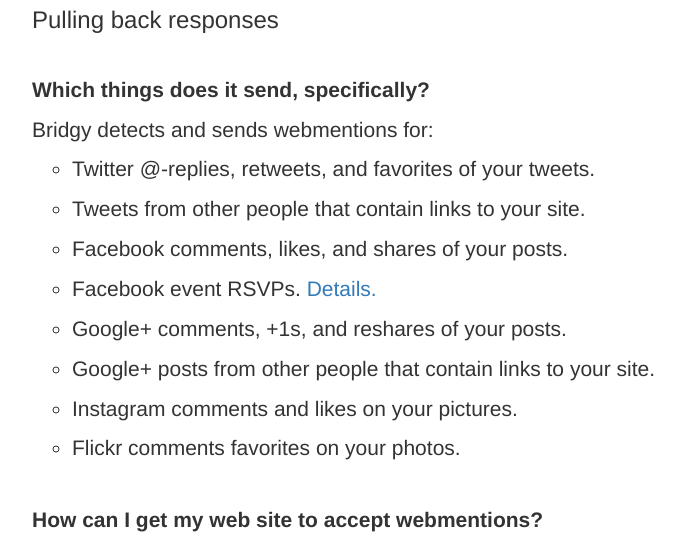
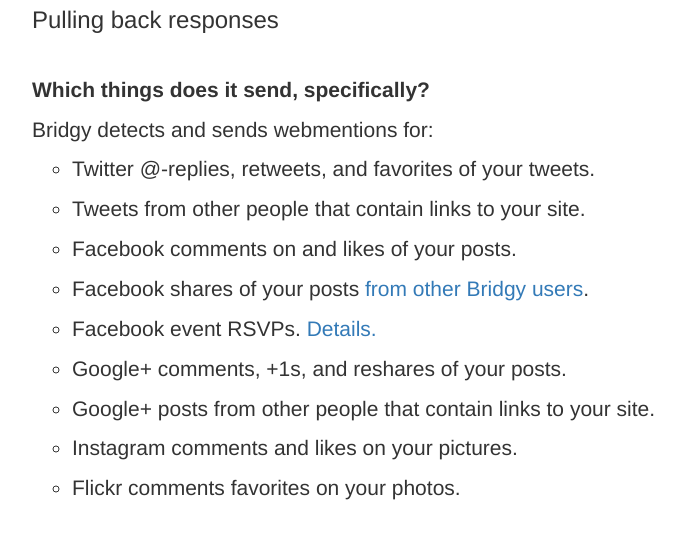
Before and after one commit to snarfed/bridgy, a Django app: template templates/about.html in a window 1280 px wide. Shown: the part 5291-5834 px from the top of the page, without its empty margins (78-763 px from the left). Run offline with Django 3.2, Linux system fonts and the light colour scheme; the template is opened without the code that fills it, so the values that code supplies are empty; some libraries are stand-ins or nearby versions.

Commit message:
doc update: we only find FB shares from users who have signed up for bridgy
fixes #510 (not really but oh well)

```diff
--- a/templates/about.html
+++ b/templates/about.html
@@ -302,7 +302,10 @@ GitHub</a>. Thank you!
 <ul>
 <li>Twitter @-replies, retweets, and favorites of your tweets.</li>
 <li>Tweets from other people that contain links to your site.</li>
-<li>Facebook comments, likes, and shares of your posts.</li>
+<li>Facebook comments on and likes of your posts.</li>
+<li>Facebook shares of your posts
+  <a href="https://github.com/snarfed/bridgy/issues/510">from other Bridgy
+    users</a>.</li>
 <li>Facebook event RSVPs. <a href="http://indiewebcamp.com/rsvp">Details.</a></li>
 <li>Google+ comments, +1s, and reshares of your posts.</li>
 <li>Google+ posts from other people that contain links to your site.</li>
```
